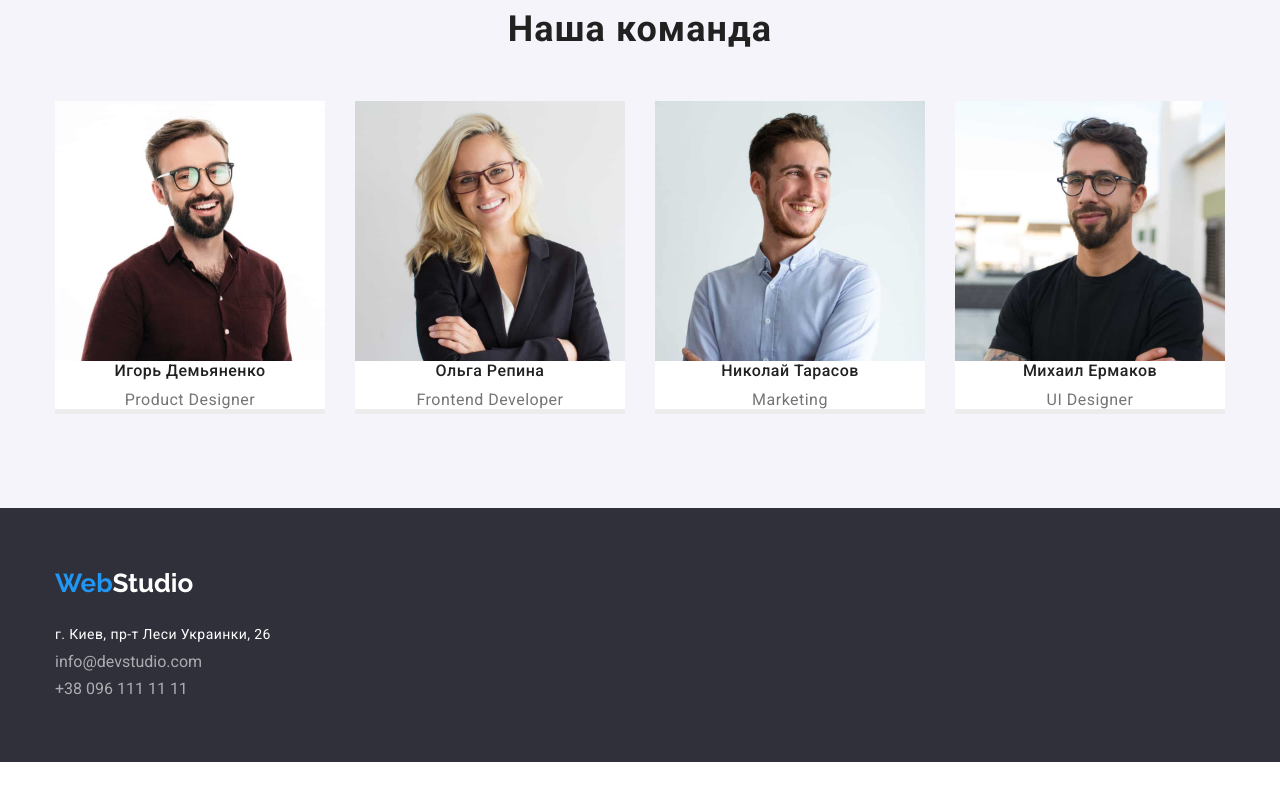
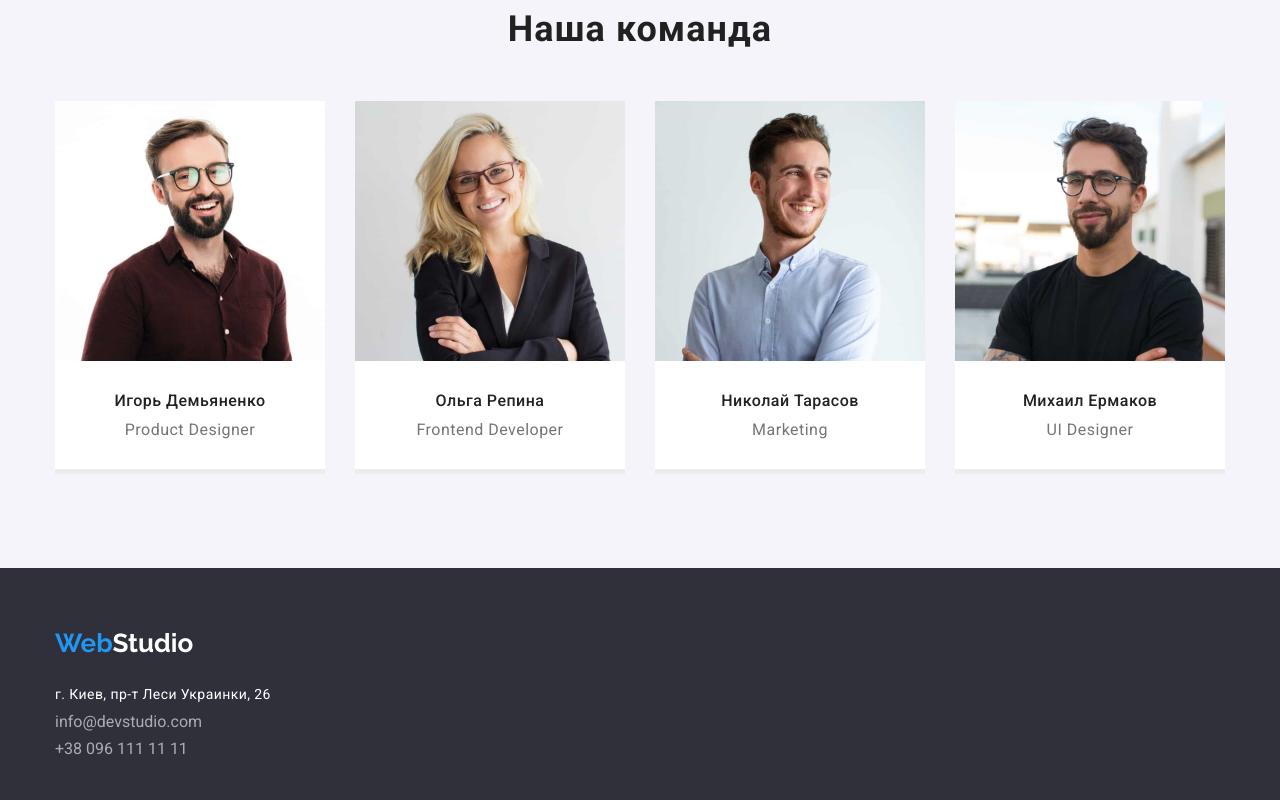
Before and after one commit to jullietIT/goit-markup-hw-03, a plain HTML site: page index.html in a window 1280 px wide. Shown: the part 1678-2478 px from the top of the page. Before the commit the page ends 2440 px from the top, so only its background shows below. Drawn offline with nearby package versions, Linux system fonts and the light colour scheme.

Commit message:
помилки

```diff
--- a/css/styles.css
+++ b/css/styles.css
@@ -303,7 +303,9 @@ text-align: center;
     width: 270px;
 }
 
-
+.user-text{
+  padding: 30px 0;
+}
 
 .user-name {
    margin-bottom: 10px;
--- a/index.html
+++ b/index.html
@@ -96,26 +96,28 @@
                 <ul class="feature">
                     <li class="feature-command">
                        <img class="command-foto" src="./images/foto1.jpg" alt="foto" width="270">
-                       <h3 class="user-name">Игорь Демьяненко  </h3>
-                       <p class="user-prof"> Product Designer</p>
+                      <div class="user-text">
+                        <h3 class="user-name">Игорь Демьяненко  </h3>
+                        <p class="user-prof"> Product Designer</p>
+                      </div>
                     </li>
                     <li class="feature-command">
                        <img class="command-foto" src="./images/foto2.jpg" alt="foto" width="270">
-                      <div>
+                      <div class="user-text">
                         <h3 class="user-name">Ольга Репина</h3>
                         <p class="user-prof">Frontend Developer</p>
                       </div>
                     </li >
                     <li class="feature-command">
                        <img class="command-foto" src="./images/foto3.jpg" alt="foto" width="270">
-                      <div>
+                      <div class="user-text">
                         <h3 class="user-name">Николай Тарасов</h3>
                         <p class="user-prof">Marketing</p>
-                      </div>
+                      </div >
                     </li>
                     <li class="feature-command" >
                        <img class="command-foto" src="./images/foto4.jpg" alt="foto" width="270" />
-                       <div>
+                       <div class="user-text">
                         <h3 class="user-name">Михаил Ермаков</h3>
                         <p class="user-prof">UI Designer</p>
                        </div>
```
